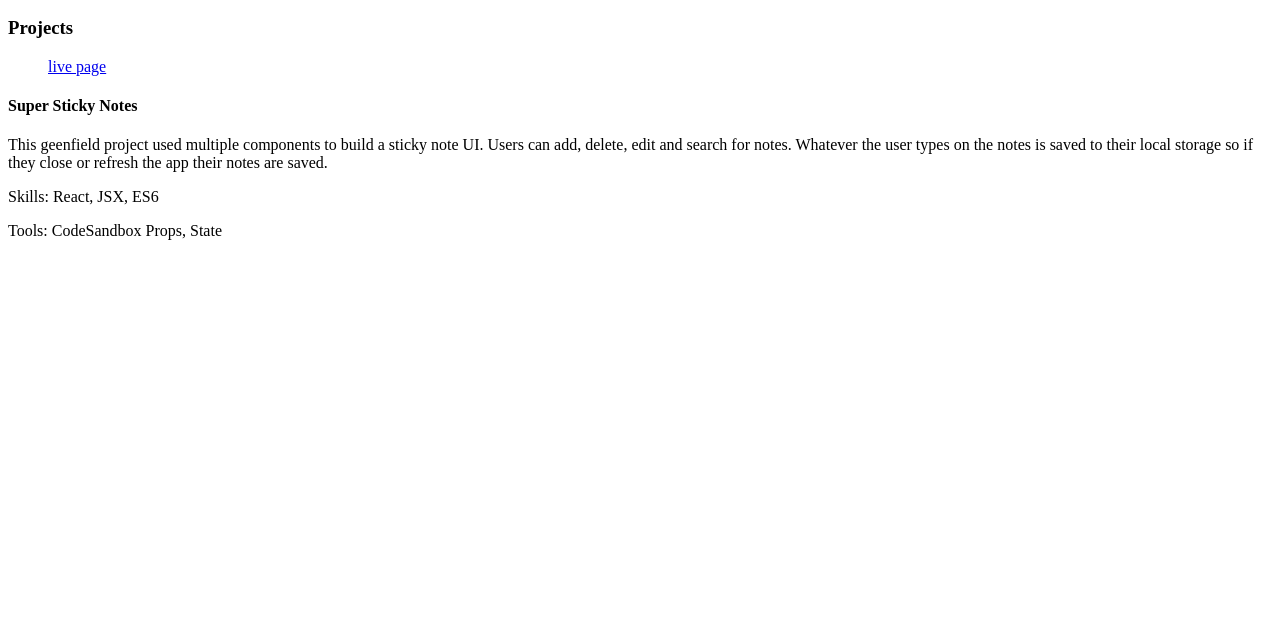
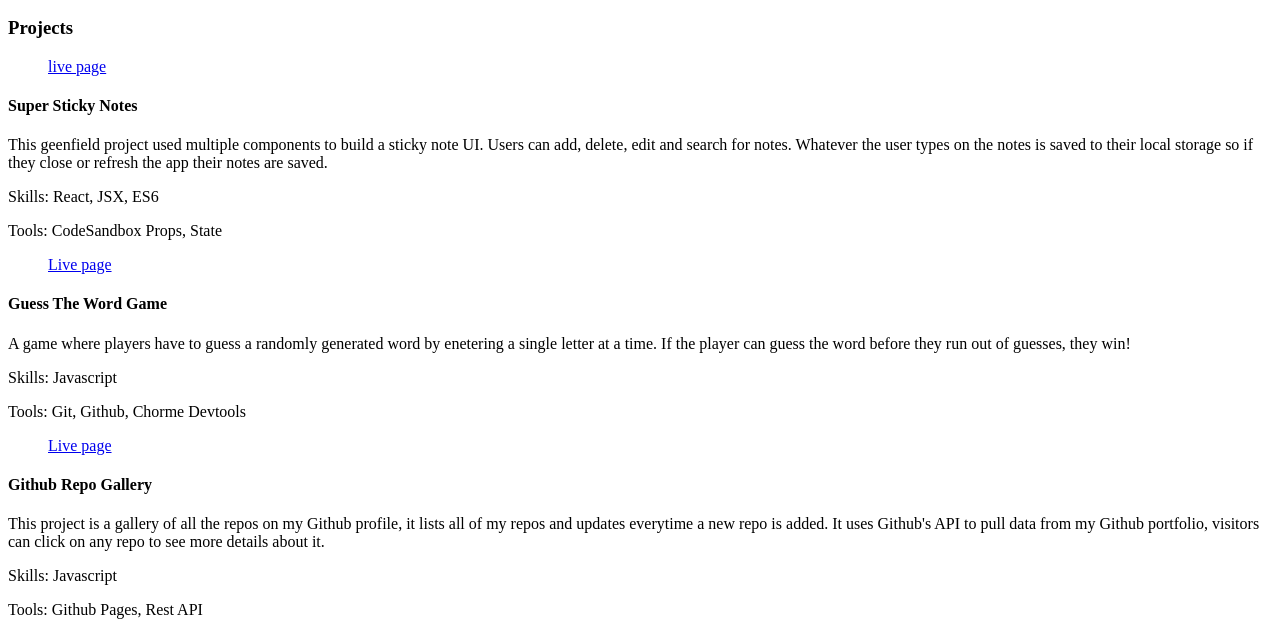
Before and after one commit to JOSIK95/jordano-portfolio-site, a plain HTML site: page index.html in a window 1280 px wide. Shown: the part 198-833 px from the top of the page. Before the commit the page ends 800 px from the top, so only its background shows below. Drawn offline with Linux system fonts and the light colour scheme.

Commit message:
added projects

```diff
--- a/index.html
+++ b/index.html
@@ -77,8 +77,42 @@
                     </p>
                 </div>
                 <div class="portfolio-piece">
-                    <a href="https://josik95.github.io/guess-the-word-game/" target="_blank"></a>
+                    <figure>
+                    <a href="https://josik95.github.io/guess-the-word-game/" target="_blank">Live page</a>
+                    </figure>
                 </div>
+                <h4>Guess The Word Game</h4>
+                <p class = "project-description">
+                    A game where players have to guess a randomly generated word by enetering a single letter at a time. If the player can guess the word before they run out of guesses, they win!
+                </p>
+                <p class="skills">
+                   <span>Skills:</span>
+                   Javascript
+                </p>
+                <p class="tools">
+                    <span>Tools:</span>
+                    Git, Github, Chorme Devtools
+                </p>
+                </div>
+                <div class="portfolio-piece">
+                    <figure>
+                        <a href="https://josik95.github.io/git-repo-gallery/" target="_blank">Live page</a>
+                    </figure>
+                </div>
+                <h4>Github Repo Gallery</h4>
+                <p class="project-description">
+                    This project is a gallery of all the repos on my Github profile, it lists all of my repos and updates everytime a new repo is added. It uses Github's API to pull data from my Github portfolio, visitors can click on any repo to see more details about it.
+                </p>
+                <p class="skills">
+                    <span>Skills:</span>
+                    Javascript
+                </p>
+                <p class="tools">
+                    <span>Tools:</span>
+                    Github Pages, Rest API
+                </p>
+                </div>
+
             </div>
         </section>
     </article>
```
